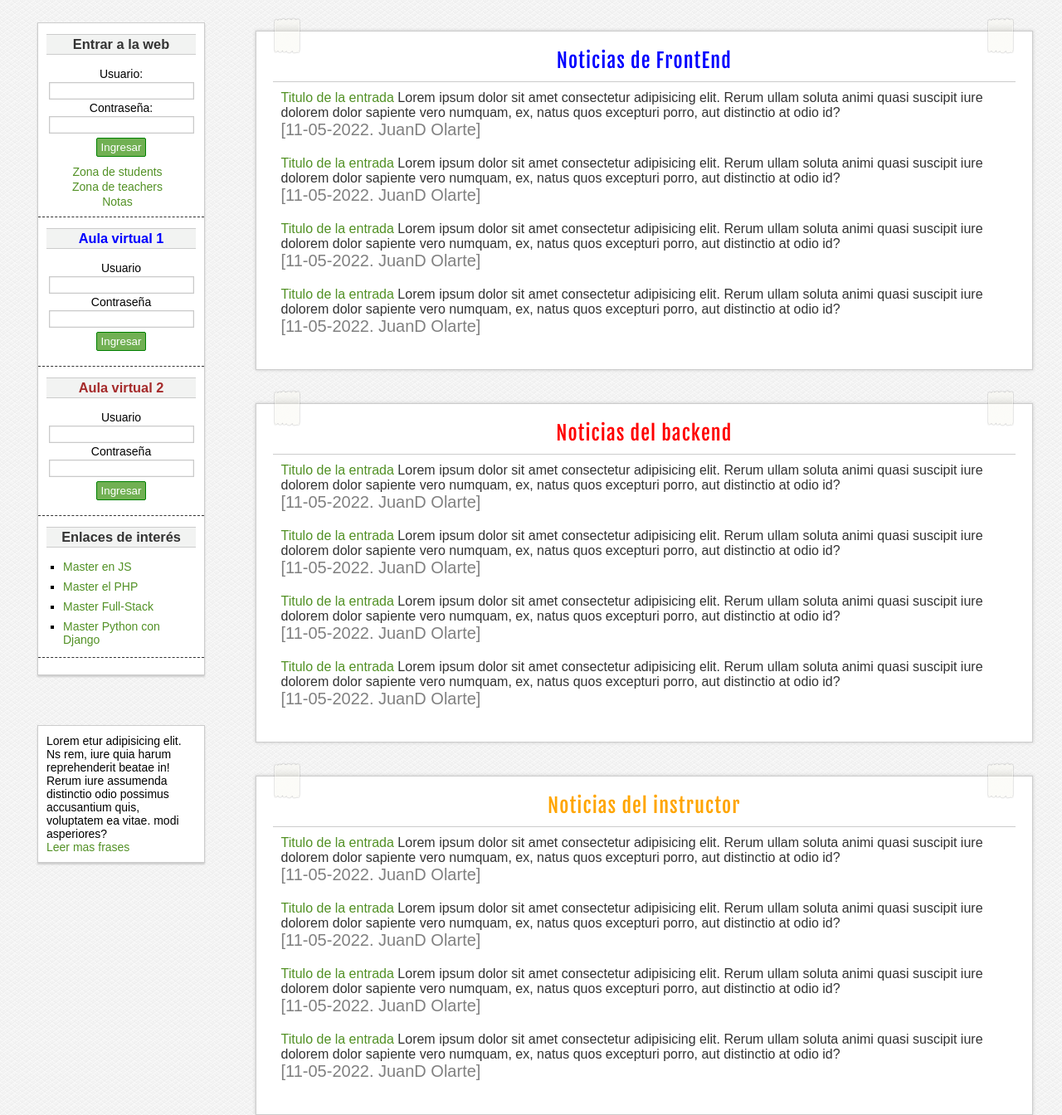
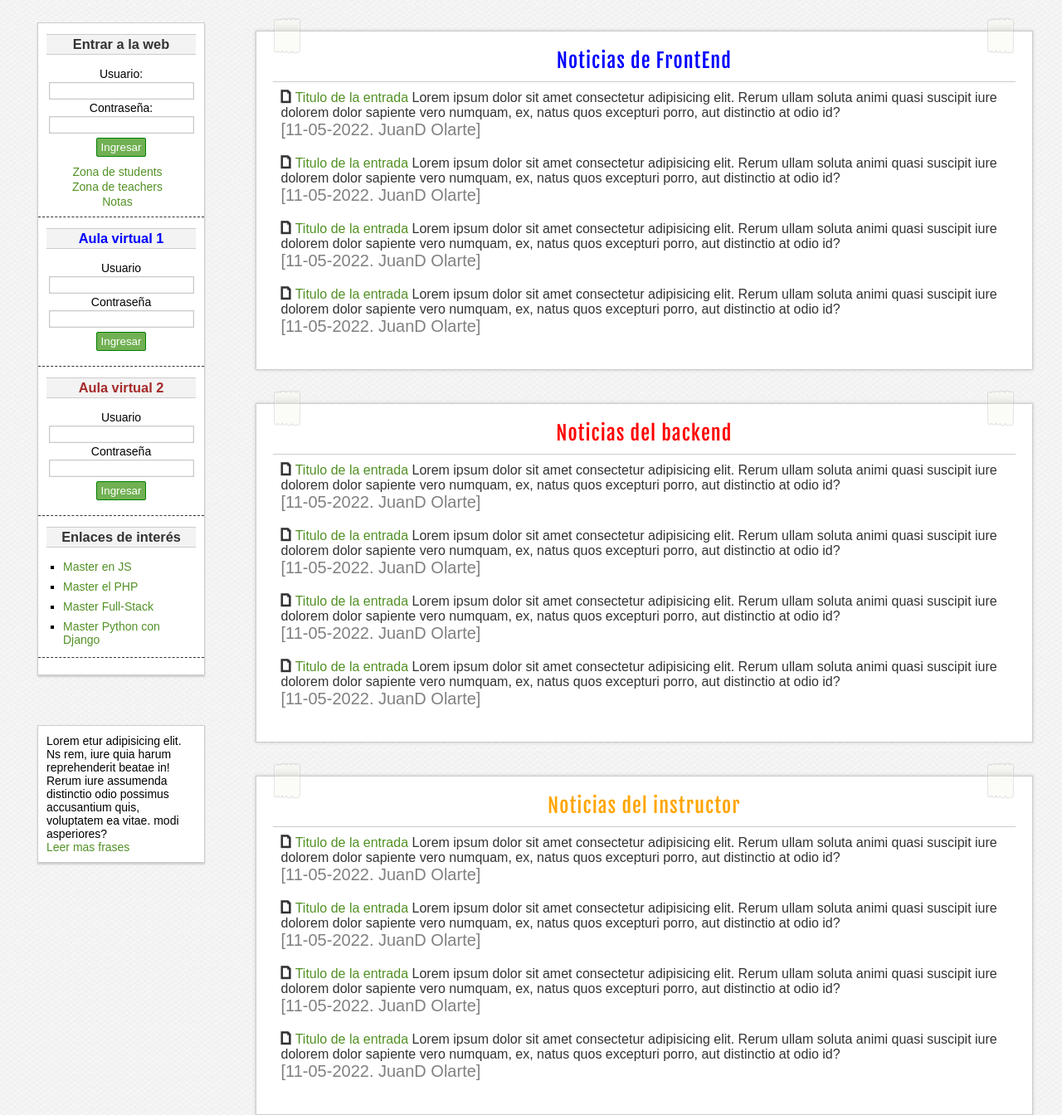
Before and after one commit to Juanda1992/CSS, a plain HTML site: page maquetacion/index.html in a window 1280 px wide. Shown: the part 293-1637 px from the top of the page at 83% size. Drawn offline with Linux system fonts and the light colour scheme.

Commit message:
icons svg are added

```diff
--- a/maquetacion/css/styles.css
+++ b/maquetacion/css/styles.css
@@ -12,6 +12,18 @@
 @font-face {
     font-family: "fajala";
     src: url("fonts/FjallaOne-Regular.ttf") format("truetype");
+    font-weight: normal;
+    font-style: normal;
+}
+
+@font-face {
+    font-family: "icons";
+    src: url("fonts/websymbols-regular-webfont.svg#WebSymbolsRegular")format('svg'),
+         url("fonts/websymbols-regular-webfont.eot")   ;
+    src: url("fonts/websymbols-regular-webfont.eot?#iefix") format("embedded-opentype"),
+         url("fonts/websymbols-regular-webfont.woff") format("woff"),
+         url("fonts/websymbols-regular-webfont.ttf") format("truetype"),
+         url("fonts/nevis.svg") format("svg");
     font-weight: normal;
     font-style: normal;
 }
@@ -48,6 +60,13 @@ a:hover{
     color: orange;
 }
 
+.icon{
+    font-family: icons;
+    float: left;
+    margin-right: 5px;
+    margin-top: -2px;
+
+}
 /*Formularios*/
 input[type="text"],
 input[type="email"],
--- a/maquetacion/index.html
+++ b/maquetacion/index.html
@@ -121,6 +121,7 @@
                 </span>
                 <h2 class="titulo blue">Noticias de FrontEnd</h2>
                 <article class="article">
+                    <span class="icon">a</span>
                     <p>
                         <a href="#">Titulo de la entrada</a>
                         Lorem ipsum dolor sit amet consectetur adipisicing elit.
@@ -130,6 +131,8 @@
                     <span class="date">[11-05-2022. JuanD Olarte]</span>
                 </article>
                 <article class="article">
+                    <span class="icon">a</span>
+
                     <p>
                         <a href="#">Titulo de la entrada</a>
                         Lorem ipsum dolor sit amet consectetur adipisicing elit.
@@ -139,6 +142,8 @@
                     <span class="date">[11-05-2022. JuanD Olarte]</span>
                 </article>
                 <article class="article">
+                    <span class="icon">a</span>
+
                     <p>
                         <a href="#">Titulo de la entrada</a>
                         Lorem ipsum dolor sit amet consectetur adipisicing elit.
@@ -148,6 +153,8 @@
                     <span class="date">[11-05-2022. JuanD Olarte]</span>
                 </article>
                 <article class="article">
+                    <span class="icon">a</span>
+
                     <p>
                         <a href="#">Titulo de la entrada</a>
                         Lorem ipsum dolor sit amet consectetur adipisicing elit.
@@ -165,6 +172,8 @@
                 </span>
                 <h2 class="titulo red">Noticias del backend</h2>
                 <article class="article">
+                    <span class="icon">a</span>
+
                     <p>
                         <a href="#">Titulo de la entrada</a>
                         Lorem ipsum dolor sit amet consectetur adipisicing elit.
@@ -174,6 +183,8 @@
                     <span class="date">[11-05-2022. JuanD Olarte]</span>
                 </article>
                 <article class="article">
+                    <span class="icon">a</span>
+
                     <p>
                         <a href="#">Titulo de la entrada</a>
                         Lorem ipsum dolor sit amet consectetur adipisicing elit.
@@ -183,6 +194,8 @@
                     <span class="date">[11-05-2022. JuanD Olarte]</span>
                 </article>
                 <article class="article">
+                    <span class="icon">a</span>
+
                     <p>
                         <a href="#">Titulo de la entrada</a>
                         Lorem ipsum dolor sit amet consectetur adipisicing elit.
@@ -192,6 +205,8 @@
                     <span class="date">[11-05-2022. JuanD Olarte]</span>
                 </article>
                 <article class="article">
+
+                    <span class="icon">a</span>
                     <p>
                         <a href="#">Titulo de la entrada</a>
                         Lorem ipsum dolor sit amet consectetur adipisicing elit.
@@ -209,6 +224,8 @@
                 </span>
                 <h2 class="titulo orange">Noticias del instructor</h2>
                 <article class="article">
+
+                    <span class="icon">a</span>
                     <p>
                         <a href="#">Titulo de la entrada</a>
                         Lorem ipsum dolor sit amet consectetur adipisicing elit.
@@ -218,6 +235,8 @@
                     <span class="date">[11-05-2022. JuanD Olarte]</span>
                 </article>
                 <article class="article">
+                    <span class="icon">a</span>
+
                     <p>
                         <a href="#">Titulo de la entrada</a>
                         Lorem ipsum dolor sit amet consectetur adipisicing elit.
@@ -227,6 +246,8 @@
                     <span class="date">[11-05-2022. JuanD Olarte]</span>
                 </article>
                 <article class="article">
+                    <span class="icon">a</span>
+
                     <p>
                         <a href="#">Titulo de la entrada</a>
                         Lorem ipsum dolor sit amet consectetur adipisicing elit.
@@ -236,6 +257,8 @@
                     <span class="date">[11-05-2022. JuanD Olarte]</span>
                 </article>
                 <article class="article">
+                    <span class="icon">a</span>
+
                     <p>
                         <a href="#">Titulo de la entrada</a>
                         Lorem ipsum dolor sit amet consectetur adipisicing elit.
```
